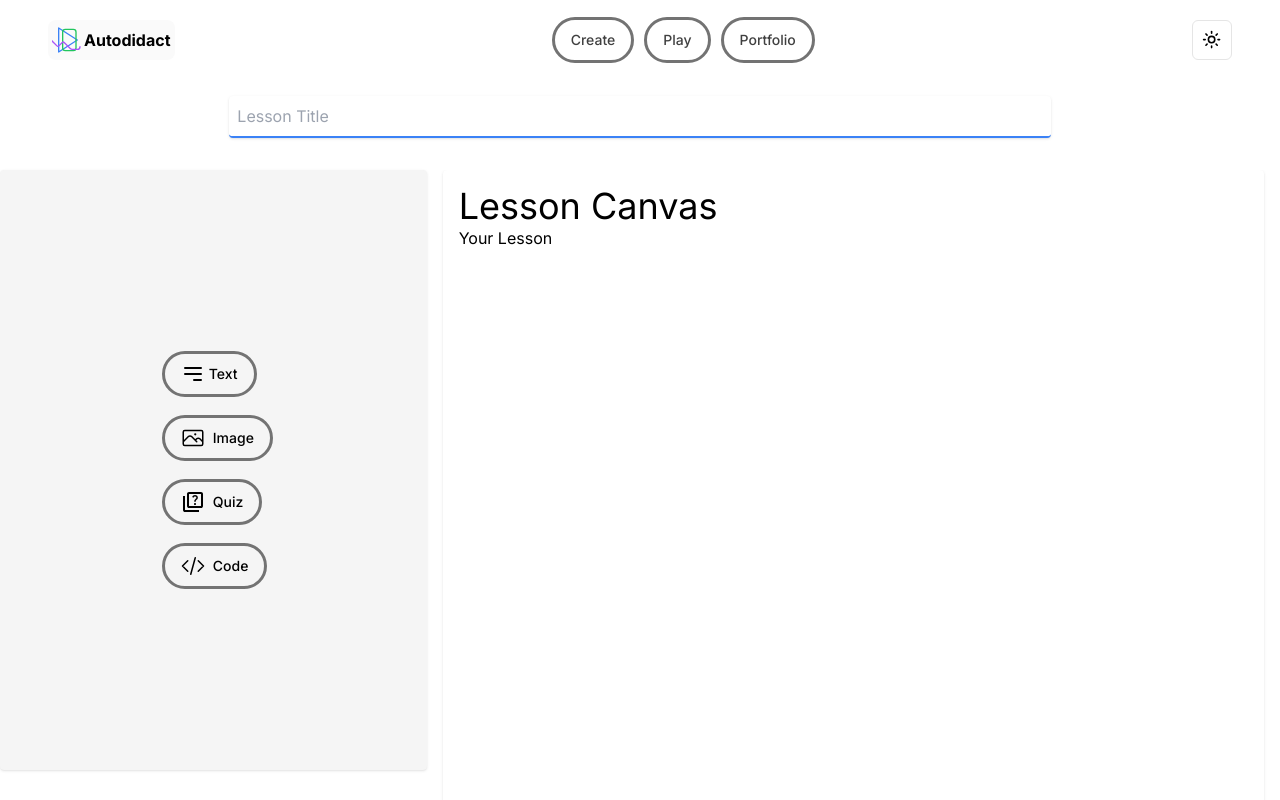
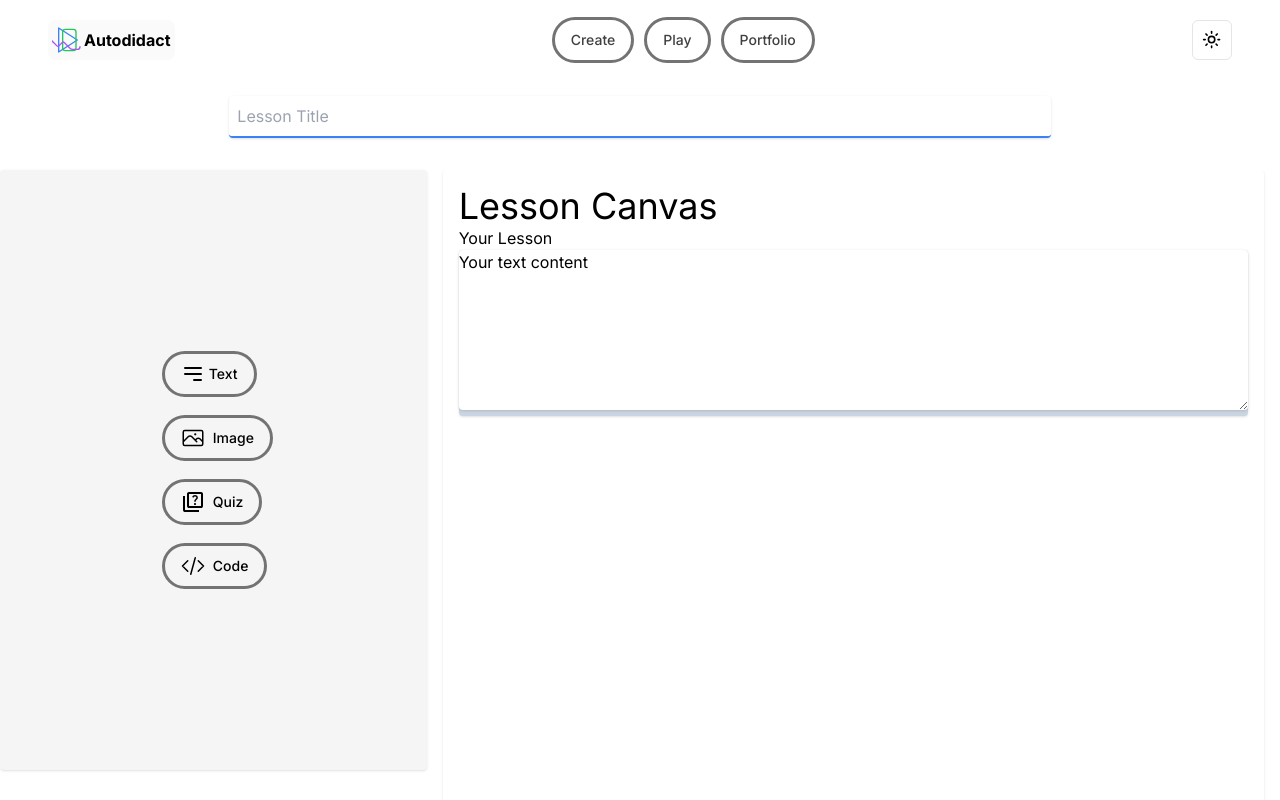
Before and after one commit to san-poon/nexus-adept, a Next.js app: page /bite-sized-lesson/create in a window 1280 px wide. Shown: the top 800 px of the page. Built offline with nearby package versions, Linux system fonts and the light colour scheme.

Commit message:
Add static version of TextBlock

```diff
--- /dev/null
+++ b/app/bite-sized-lesson/create/content-blocks.tsx
@@ -0,0 +1,11 @@
+
+
+export const TextBlock = () => {
+    return (
+        <div className="border-zinc-200 bg-slate-300 rounded shadow">
+            <textarea className=" h-40 w-full rounded shadow">
+                Your text content
+            </textarea>
+        </div>
+    )
+}
--- a/app/bite-sized-lesson/create/page.tsx
+++ b/app/bite-sized-lesson/create/page.tsx
@@ -1,6 +1,7 @@
 'use client';
 import { Button } from '@/app/components/Button';
 import { useState } from 'react';
+import { TextBlock } from './content-blocks';
 
 const CreatePage = () => {
     const [lessonTitle, setLessonTitle] = useState('');
@@ -42,7 +43,7 @@ const CreatePage = () => {
             </div>
             <div className={`flex flex-col md:flex-row h-screen`}>
                 {/* Left Side - Content Buttons */}
-                <div className={` flex justify-center items-center w-full md:w-1/3 md:h-3/4 p-4 bg-neutral-100 dark:bg-neutral-800 rounded shadow transition sticky top-0 md:top-4`}>
+                <div className={` flex justify-center items-center w-full md:w-1/3 md:h-3/4 p-4 bg-neutral-100 dark:bg-neutral-900 rounded shadow transition sticky top-0 md:top-4`}>
                     {/* Content Buttons */}
                     <div className="flex md:flex-col  spacek-y-2 md:space-y-6 space-x-2 justify-center items-baseline">
                         <TextBlockButton />
@@ -55,7 +56,7 @@ const CreatePage = () => {
                 {/* Right Side - Live Preview */}
                 <div className={`flex-shrink-0 w-full md:w-2/3 px-4 overflow-y-auto`}>
                     {/* Live Preview Goes Here */}
-                    <div className="bg-white dark:bg-neutral-700 p-4 rounded shadow h-full">
+                    <div className="bg-white dark:bg-neutral-800 p-4 rounded shadow h-full">
                         <LessonPreview />
                     </div>
                 </div>
@@ -70,6 +71,7 @@ const LessonPreview = () => {
         <>
             <h1 className="text-4xl">Lesson Canvas</h1>
             <p>Your Lesson</p>
+            <TextBlock />
         </>
     )
 }
```
